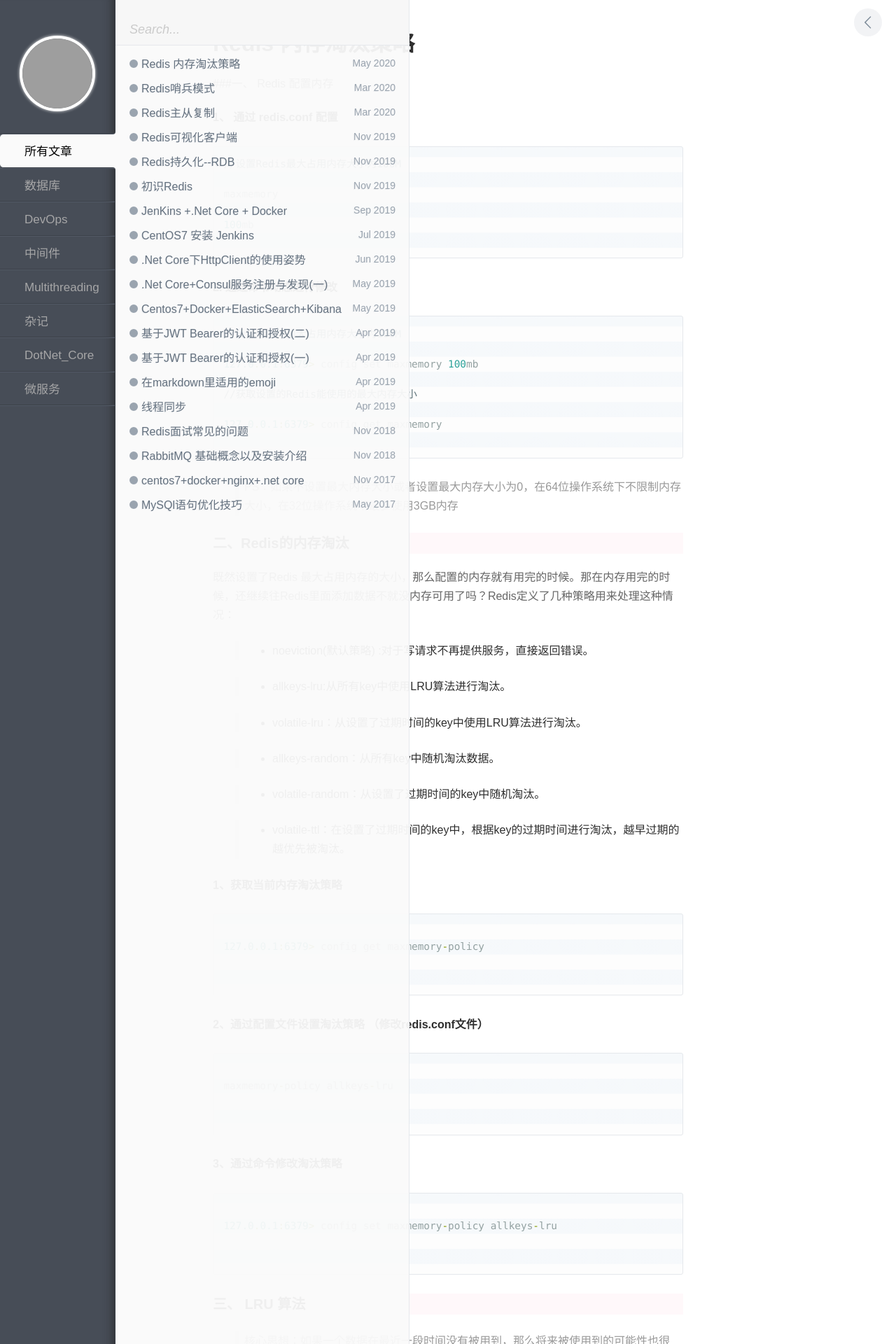
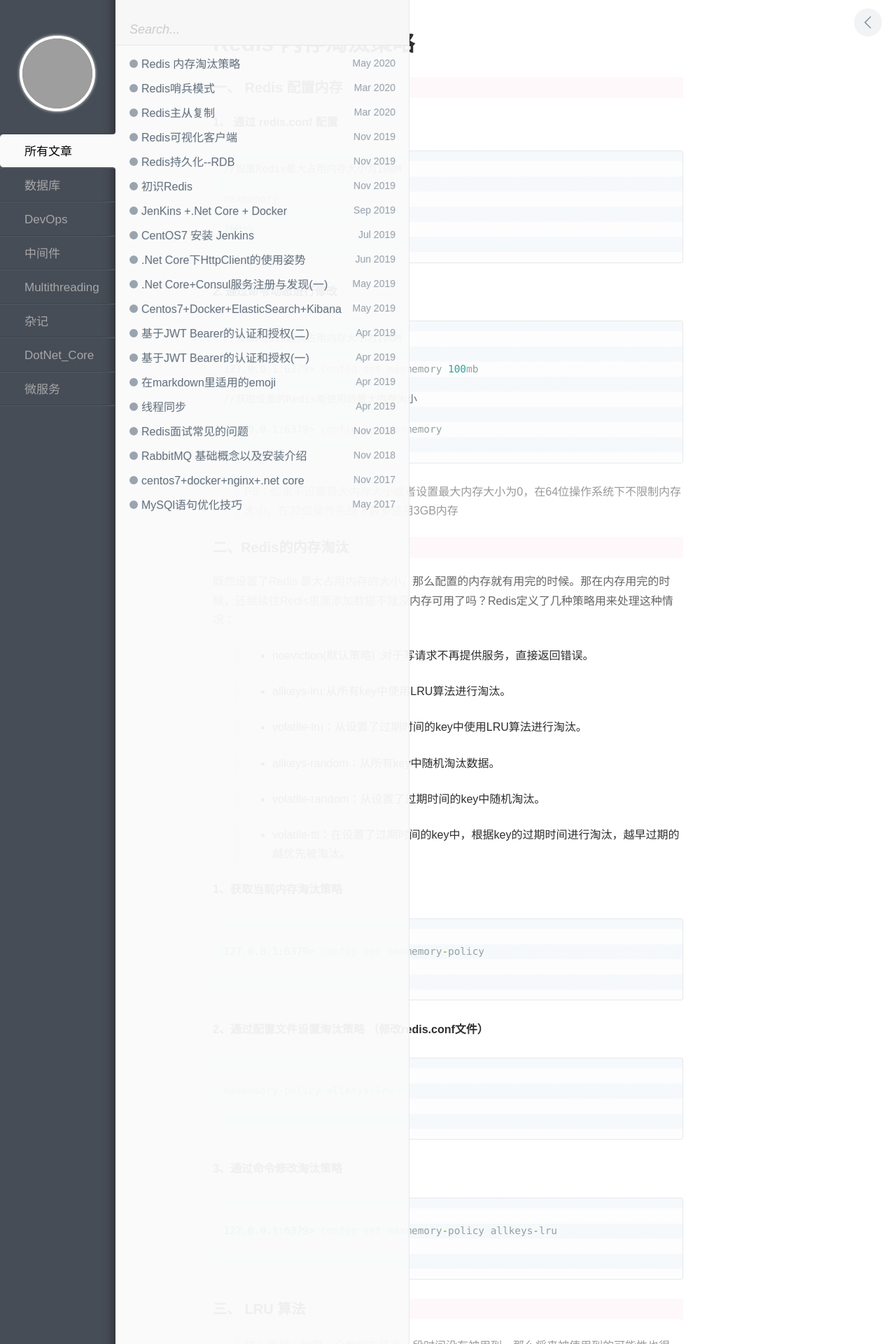
Before and after one commit to xuejianqiao/xuejianqiao.github.io, a Jekyll site: the page built from _posts/tech/Redis/2020-5-15-memorypolicy.md, in a window 1280 px wide. Shown: the top 1920 px of the page at 70% size. Built offline with Jekyll 4.4.1, drawn with Linux system fonts in a browser that asks for light colours; comment, search, counter and statistics services are not loaded; grey boxes are pictures that could not be loaded.

```diff
--- a/_posts/tech/Redis/2020-5-15-memorypolicy.md
+++ b/_posts/tech/Redis/2020-5-15-memorypolicy.md
@@ -7,7 +7,7 @@ keywords:
 description:
 ---
 
-###一、 Redis 配置内存
+### 一、 Redis 配置内存
 
 
 #### 1、 通过 redis.conf 配置
@@ -110,7 +110,7 @@ Redis3.0对近似LRU算法进行了一些优化。新算法会维护一个候选
 
 
 
-### 四.LFU 算法
+### 四、LFU 算法
 
 LFU算法是Redis4.0里面新加的一种淘汰策略（Least Frequently Used）。它的核心思想是根据key的最近被访问的频率进行淘汰，被访问多的则被留下。LFU算法能更好的表示一个key被访问的热度。 最近被访问的次数越多，热度越高。
 
```
